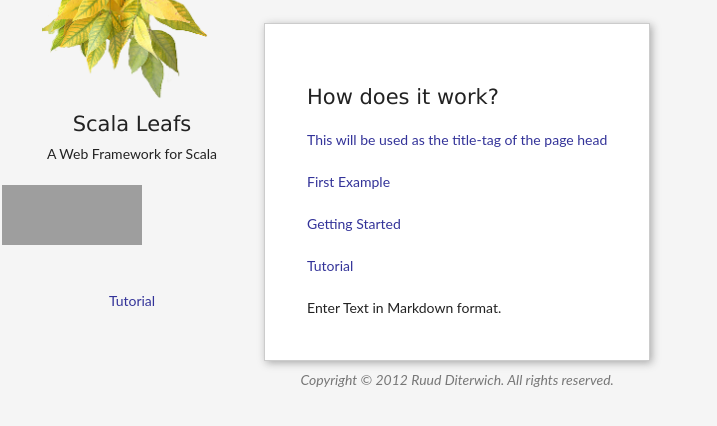
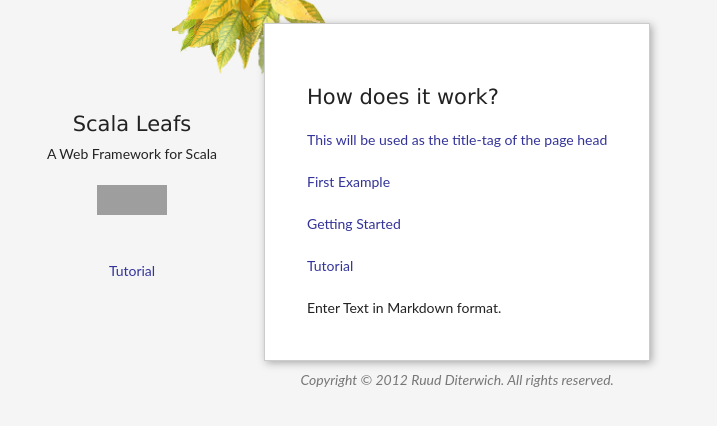
Before and after one commit to scalastuff/scalaleafs, a Jekyll site: the page built from index.md, in a window 1280 px wide. Shown: the top 426 px of the page, without its empty margins (0-717 px from the left). Built offline with Jekyll 4.4.1, drawn with Linux system fonts in a browser that asks for light colours; grey boxes are pictures that could not be loaded.

Commit message:
Updated _layouts/default.html

```diff
--- a/_layouts/default.html
+++ b/_layouts/default.html
@@ -16,7 +16,7 @@
       <div style="display:inline-block;padding-left:200px">
       </div>
             <table border=0>
-                <tr><td style="vertical-align: top; width: 260px">
+              <tr><td style="vertical-align: top; width: 260px; text-align: center;">
                     <img style="margin-left: 40px; position:absolute;top:-30px;z-index:-10" width="170px"
                          height="130px"
                          src="/img/leafs-autumn.png">
@@ -24,7 +24,7 @@
                     <h1 style="margin-top: 70px; text-align: center; margin-bottom: 0;">Scala Leafs</h1>
                   <div style="margin-top:8px; text-align: center;">A Web Framework for Scala</div>
                     <br/>
-                  <a href="https://github.com/scalastuff/scalaleafs"><img src="/img/github.png" width="140px" height="60px"/></a>
+                  <a href="https://github.com/scalastuff/scalaleafs"><img src="/img/github.png" width="70px" height="30px"/></a>
                   <div class="menu" style="margin-top: 40px; text-align: center;">
                     <div style="display: inline-block; text-align: left;">
             <a class="menu1{% if page.category == "Tutorial" %} active{% endif %}" href="tutorial.html">Tutorial</a>
```
